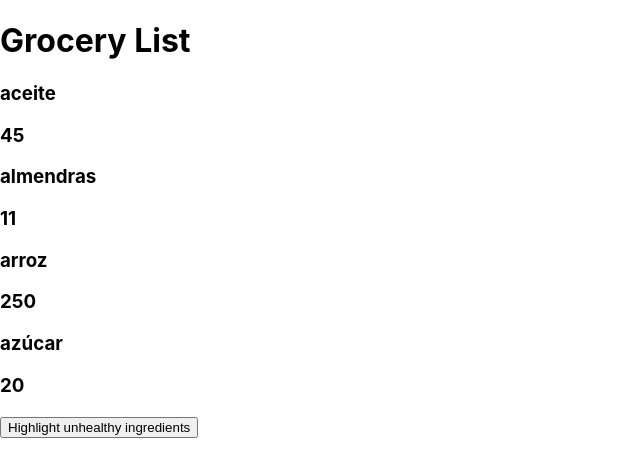
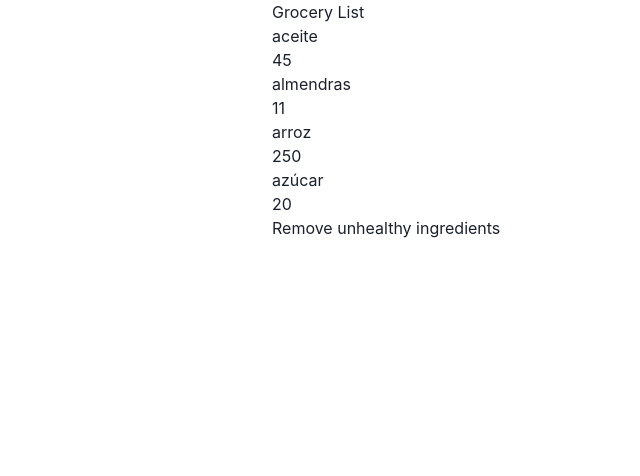
Before and after one commit to mmednik/grocery-list, a React (Create React App) app: page / in a window 1280 px wide. Shown: the top 476 px of the page, without its empty margins (0-640 px from the left). Built offline with nearby package versions, Linux system fonts and the light colour scheme.

Commit message:
add chakra

```diff
--- a/package.json
+++ b/package.json
@@ -3,9 +3,13 @@
   "version": "0.1.0",
   "private": true,
   "dependencies": {
+    "@chakra-ui/react": "^1.6.9",
+    "@emotion/react": "^11.4.1",
+    "@emotion/styled": "^11.3.0",
     "@testing-library/jest-dom": "^5.14.1",
     "@testing-library/react": "^11.2.7",
     "@testing-library/user-event": "^12.8.3",
+    "framer-motion": "^4.1.17",
     "node-sass": "^6.0.1",
     "react": "^17.0.2",
     "react-dom": "^17.0.2",
--- a/src/App.js
+++ b/src/App.js
@@ -1,4 +1,5 @@
 import React, { useState } from "react";
+import { ChakraProvider, Container } from "@chakra-ui/react"
 import "./App.scss";
 import Item from "./components/Item";
 
@@ -12,13 +13,14 @@ const initList = [
 function App() {
   const [list, setList] = useState(initList);
 
-  const highlightUnhealthyHandler = (e) => {
+  const removeUnhealthyHandler = (e) => {
     const filteredList = list.filter(v=>v.calories<=50);
     setList(filteredList);
   }
 
   return (
-    <div className="App">
+    <ChakraProvider>
+      <Container maxW="container.md">
         <header className="App-header">
           <h1>Grocery List</h1>
         </header>
@@ -27,10 +29,9 @@ function App() {
             return <Item key={`${i}${v.name}${v.calories}`} name={v.name} calories={v.calories} />
           })
         }
-
-      <button onClick={highlightUnhealthyHandler} >Highlight unhealthy ingredients</button>
-
-    </div>
+        <button onClick={removeUnhealthyHandler} >Remove unhealthy ingredients</button>
+      </Container>
+    </ChakraProvider>
   );
 }
 
```
Also changed, not shown: 1 other file (tests, documents, lock files or other folders). Lines whose indentation alone changed are shown as unchanged.
